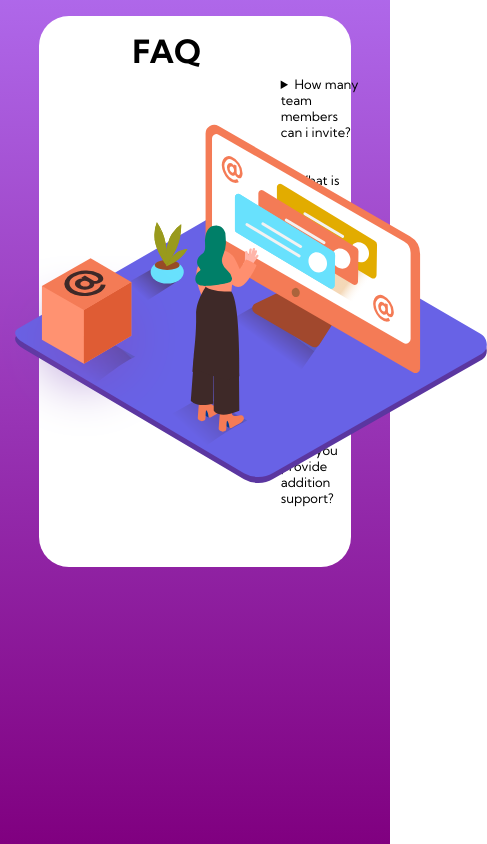
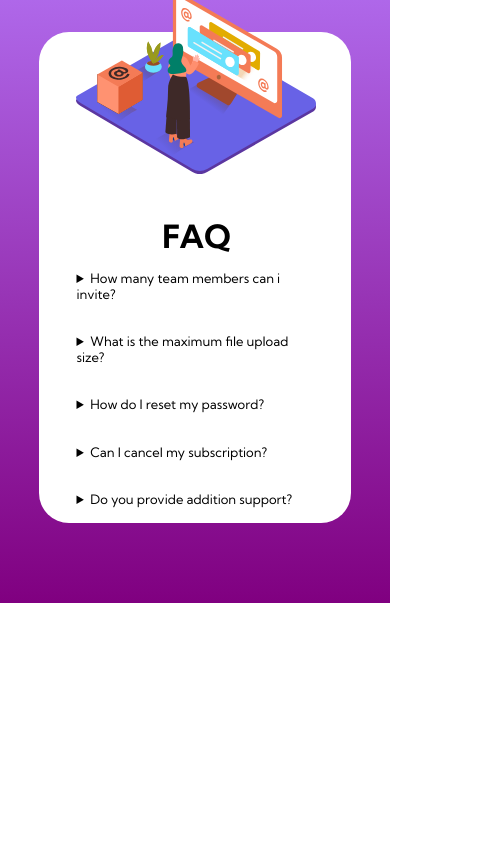
Before and after one commit to Allan-Bruno/FAQ-Solution, a plain HTML site: page index.html in a window 390 px wide. Shown: the whole page, 487 px wide, since content can reach past the window. Drawn offline with Linux system fonts and the light colour scheme.

Commit message:
mobile view done

```diff
--- a/index.html
+++ b/index.html
@@ -21,6 +21,11 @@
     <div id="background">
       <div class="container">
         <div id="ilustration">
+          <img
+            id="vector-mobile"
+            src="./assets/illustration-woman-online-mobile.svg"
+            alt=""
+          />
           <img id="box" src="./assets/illustration-box-desktop.svg" alt="" />
           <img
             id="vector"
--- a/style.css
+++ b/style.css
@@ -35,7 +35,7 @@ summary {
 
 details[open] summary {
   font-weight: bold;
-  background-color: lightgrey;
+  background-color: rgb(236, 236, 236);
   outline: 1px solid blue;
   border-radius: 10px;
 }
@@ -63,10 +63,6 @@ p {
   font-size: small;
 }
 
-#ilustration::backdrop {
-  content: url(./assets/bg-pattern-desktop.svg);
-}
-
 #ilustration {
   width: 50.5%;
   position: relative;
@@ -74,9 +70,9 @@ p {
   right: 1.5rem;
   z-index: 1;
 }
-#vetor {
-  position: relative;
-  left: 10px;
+
+#vector-mobile {
+  display: none;
 }
 
 #box {
@@ -85,17 +81,43 @@ p {
   right: 1.5rem;
 }
 
-@media (min-width: 300) {
+@media (max-width: 499px) {
   #background {
-    width: 100%;
-    height: 100%;
+    width: 100vw;
+    height: fit-content;
+    padding-top: 2rem;
+    padding-bottom: 9.5vh;
   }
 
   .container {
-    display: flexbox;
+    display: flex;
+    flex-direction: column;
+    height: fit-content;
   }
 
-  #ilustration {
-    content: url(./assets/illustration-woman-online-mobile.svg);
+  #vector-mobile {
+    display: block;
+    width: 15rem;
+    height: -50vh;
+    position: relative;
+    top: 2.5rem;
+    right: 1rem;
+  }
+
+  #questions {
+    width: 86%;
+  }
+
+  #FAQ {
+    top: 0.1rem;
+    left: 0.1rem;
+  }
+
+  #vector {
+    display: none;
+  }
+
+  #box {
+    display: none;
   }
 }
```
